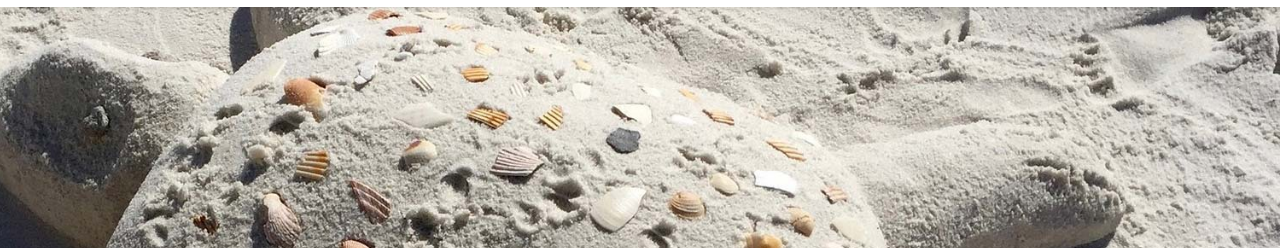
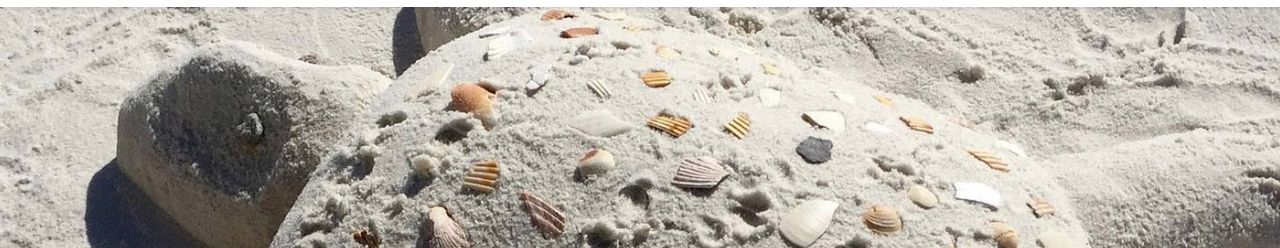
Before and after one commit to lucas-dec/dolina-rusinowa, a plain HTML site: page index.html in a window 1280 px wide. Shown: the part 93-341 px from the top of the page. Drawn offline with Linux system fonts and the light colour scheme; a web font is replaced by a local one.

Commit message:
change image

```diff
--- a/css/main.css
+++ b/css/main.css
@@ -34,7 +34,7 @@
   background-image: url(../images/bg-slide2.jpg);
   background-repeat: no-repeat;
   background-size: cover;
-  background-position: center right;
+  background-position: center;
 }
 .container-header .slide.third {
   background-image: url(../images/bg-slide3.jpg);
@@ -282,6 +282,9 @@
 }
 
 @media (min-width: 576px) {
+  .container-header {
+    height: calc(100vh - 50px);
+  }
   .container-header .slide h1 {
     padding: 1em 1.5em;
   }
```
Also changed, not shown: images/bg-slide1.jpg.
